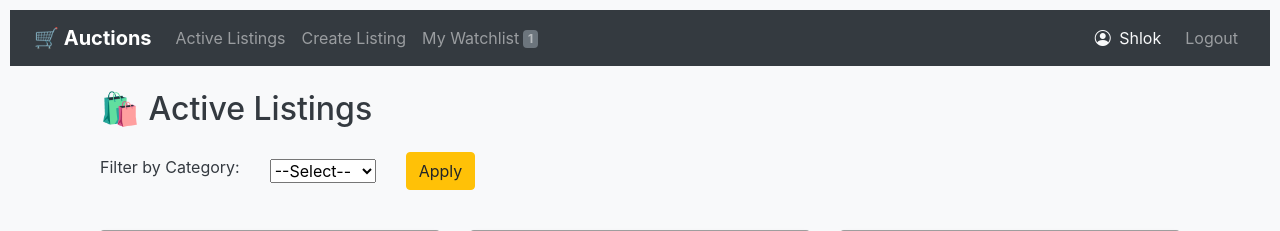
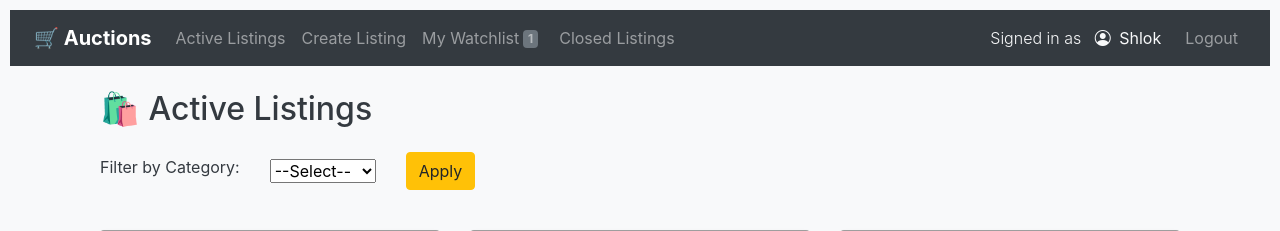
Before and after one commit to shlok-mehndiratta/E-commerce_site, a Django app: page / in a window 1280 px wide. Shown: the top 231 px of the page. Run offline with Django 3.2, Linux system fonts and the light colour scheme; a user stored in the database is signed in; data comes from the database, SQL or seed files in the repository; both versions use the stored data as it was after the commit; some libraries are stand-ins or nearby versions; grey boxes are pictures that could not be loaded.

Commit message:
Add option to view Closed listings

```diff
--- a/auctions/templates/auctions/index.html
+++ b/auctions/templates/auctions/index.html
@@ -2,8 +2,11 @@
 
 {% block body %}
 <div class="container my-4">
-
+    {% if isActive == False %}
+    <h2 class="mb-4 text-danger">Closed Listings</h2>
+    {% else %}
     <h2 class="mb-4">🛍️ Active Listings</h2>
+    {% endif %}
 
     <!-- Category Filter -->
     <form action="{% url 'displaycategory' %}" method="post" class="row g-2 align-items-center mb-4">
@@ -13,12 +16,13 @@
         </div>
         <div class="col-auto">
             <select name="category" id="category" class="form-select">
-                <option value="" disabled selected>--Select--</option>
+                    <option >--Select--</option>
                 {% for cat in categories %}
                     <option value="{{ cat }}">{{ cat }}</option>
                 {% endfor %}
             </select>
         </div>
+        <input type="hidden" name="isActive" id="isActive" value="{{isActive}}">
         <div class="col-auto">
             <button type="submit" class="btn btn-warning">Apply</button>
         </div>
@@ -36,7 +40,11 @@
                     <h5 class="card-title">{{ item.title }}</h5>
                     <p class="card-text text-primary fw-bold mb-1">Price: ${{ item.price }}</p>
                     <p class="card-text text-muted" style="font-size: 0.95rem;">{{ item.description|truncatechars:100 }}</p>
+                    {% if item.isActive %}
                     <a href="{% url 'listing' id=item.id %}" class="btn btn-outline-primary w-100 mt-2">Place a Bid</a>
+                    {% else %}
+                    <a href="{% url 'listing' id=item.id %}" class="btn btn-outline-primary w-100 mt-2">View Auction details</a>
+                    {% endif %}
                 </div>
 
                 {% if item.category %}
--- a/auctions/templates/auctions/layout.html
+++ b/auctions/templates/auctions/layout.html
@@ -39,10 +39,13 @@
           </li>
           <li class="nav-item">
             <a class="nav-link" href="{% url 'watchlist' %}">My Watchlist
-              <span class="position-absolute top-0 start-110 translate-middle m-1 badge bg-secondary">
+              <span class="position-absolute top-0 start-110 translate-middle m-1 badge bg-secondary mx-1">
                 {{user.userwatchlist.count}}
               </span>
             </a>
+          </li>
+          <li class="nav-item mx-4">
+            <a class="nav-link" href="{% url 'closedlistings' %}">Closed Listings</a>
           </li>
         </ul>
 
@@ -50,6 +53,7 @@
           {% if user.is_authenticated %}
             <li class="nav-item">
             <span class="navbar-text text-light font-weight-light mr-3">
+                Signed in as &nbsp;
                 <i class="bi bi-person-circle mr-1"></i>
                 <strong>  {{ user.username }}</strong>
             </span>
--- a/auctions/urls.py
+++ b/auctions/urls.py
@@ -14,4 +14,5 @@ urlpatterns = [
     path("addbid", views.addbid, name='addbid'),
     path("close", views.close_auction, name="close_auction"),
     path('comment', views.addcomment, name='addcomment'),
+    path("closedlistings", views.closedlistings, name="closedlistings"),
 ]
--- a/auctions/views.py
+++ b/auctions/views.py
@@ -15,7 +15,8 @@ def index(request):
     allcategories = Category.objects.all()
     return render(request, "auctions/index.html", {
         "listings": activelistings,
-        "categories": allcategories
+        "categories": allcategories,
+        "isActive": True,
     })
 
 
@@ -145,13 +146,19 @@ def listing(request, id):
 def displaycategory(request):
     if request.method == "POST":
         selected_cat = request.POST['category']
-        category = Category.objects.get(categoryName=selected_cat)
-        activelistings = Listings.objects.filter(isActive=True, category=category)
+        isActive = request.POST['isActive']
+        if selected_cat != "--Select--":
+            category = Category.objects.get(categoryName=selected_cat)
+            activelistings = Listings.objects.filter(isActive=isActive, category=category)
+        else:
+            activelistings = Listings.objects.filter(isActive=isActive)
         allcategories = Category.objects.all()
         return render(request, "auctions/index.html", {
             "listings": activelistings,
-            "categories": allcategories
+            "categories": allcategories,
+            "isActive": isActive == 'True',
         })
+
 
 def watchlist(request):
     if request.method == "POST":
@@ -222,3 +229,13 @@ def addcomment(request):
         comments = Comments.objects.filter(listing=listing)
 
         return HttpResponseRedirect(reverse('listing', args=(id, )))
+
+
+def closedlistings(request):
+    activelistings = Listings.objects.filter(isActive=False)
+    allcategories = Category.objects.all()
+    return render(request, "auctions/index.html", {
+        "listings": activelistings,
+        "categories": allcategories,
+        "isActive": False,
+    })
```
Also changed, not shown: db.sqlite3.
